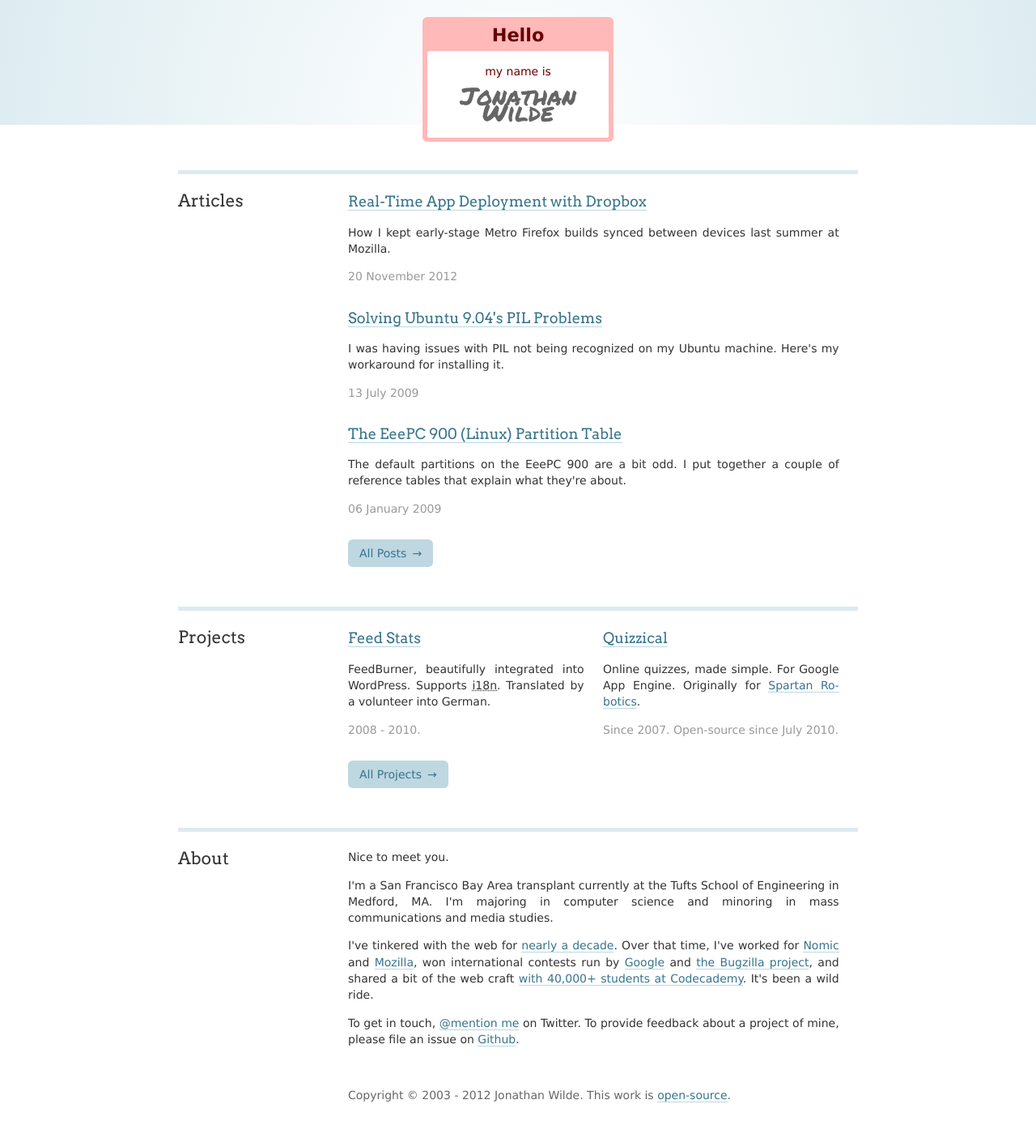
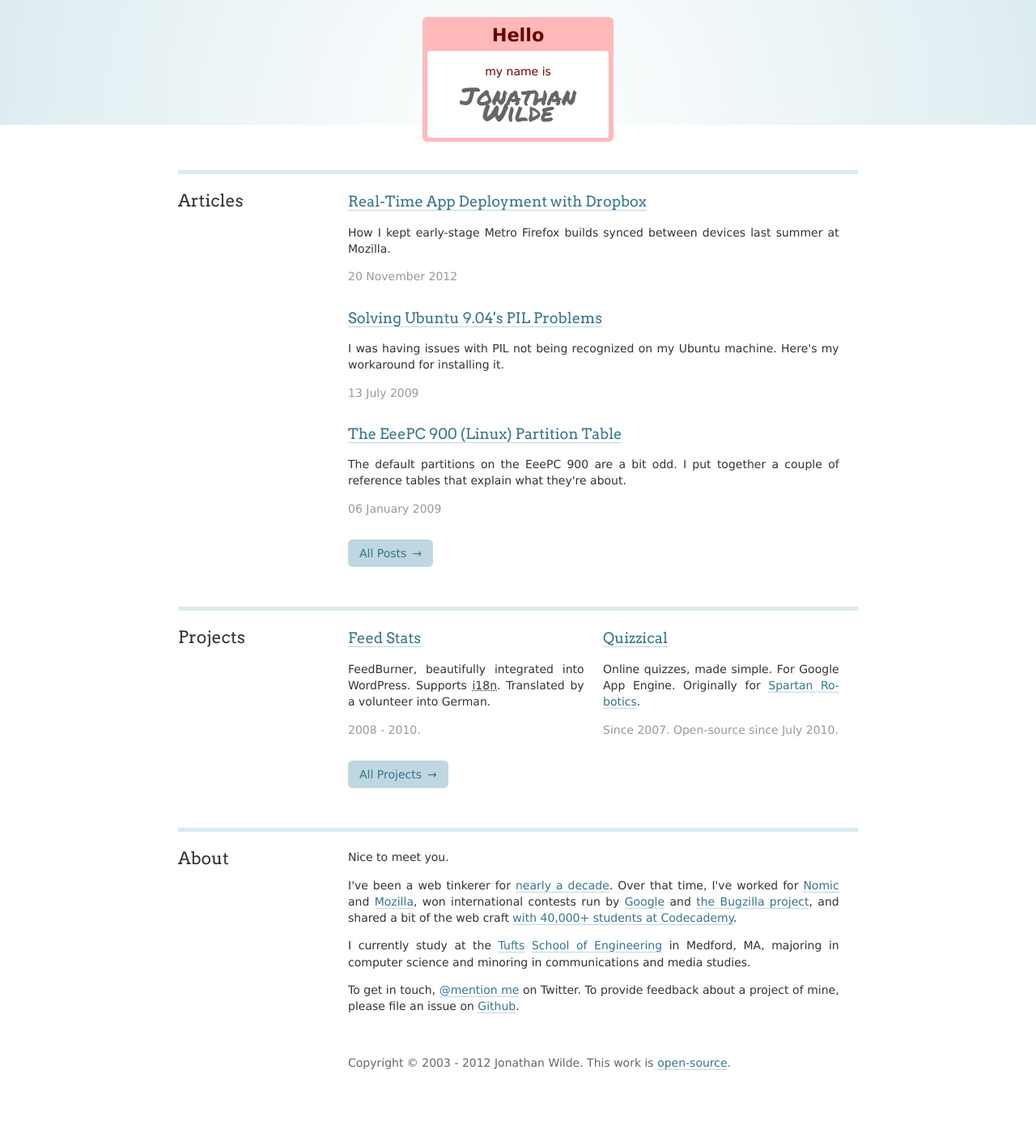
Before and after one commit to hellojwilde/hellojwilde.github.io, a Jekyll site: the page built from index.html, in a window 1280 px wide. Shown: the whole page at 81% size. Built offline with Jekyll 4.4.1, drawn with Linux system fonts in a browser that asks for light colours; nearby versions of some CDN libraries; after the commit the page ends 1364 px from its top, so only the background shows below that.

Commit message:
Update index.html

```diff
--- a/index.html
+++ b/index.html
@@ -84,12 +84,7 @@ classes: home hresume
             Nice to meet you.
         </p>
         <p>
-            I'm a San Francisco Bay Area transplant currently at the Tufts
-            School of Engineering in Medford, MA. I'm majoring in computer
-            science and minoring in mass communications and media studies.
-        </p>
-        <p>
-            I've tinkered with the web for
+            I've been a web tinkerer for
             <a href="http://whois.domaintools.com/speedbreeze.com">nearly a decade</a>.
             Over that time, I've worked for <a href="http://www.nomic.com/">Nomic</a> and
             <a href="https://twitter.com/asadotzler/status/254061464795619330">Mozilla</a>,
@@ -98,7 +93,11 @@ classes: home hresume
             <a href="http://bugzillaupdate.wordpress.com/2011/03/31/winner-of-the-make-bugzilla-pretty-contest/">the Bugzilla project</a>,
             and shared a bit of the web craft
             <a href="https://twitter.com/Codecademy/status/172126622672109568">with 40,000+ students at Codecademy</a>.
-            It's been a wild ride.
+        </p>
+        <p>
+            I currently study at the <a href="http://tufts.edu">Tufts</a>
+            <a href="http://engineering.tufts.edu/default.aspx">School of Engineering</a> in Medford, MA,
+            majoring in computer science and minoring in communications and media studies.
         </p>
         <p>
             To get in touch, <a href="http://twitter.com/home?status=%40speedbreeze%20">@mention me</a> on Twitter.
```
